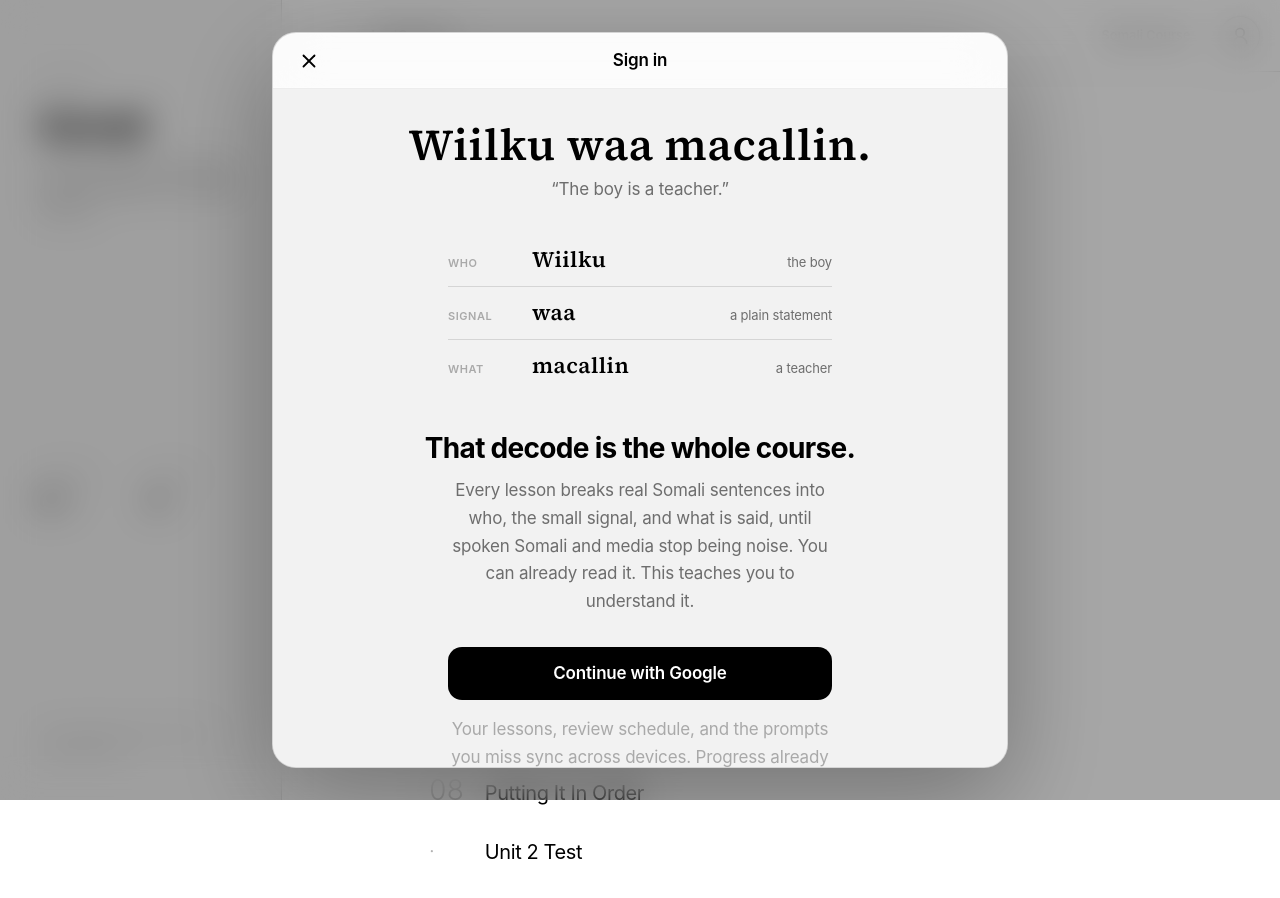
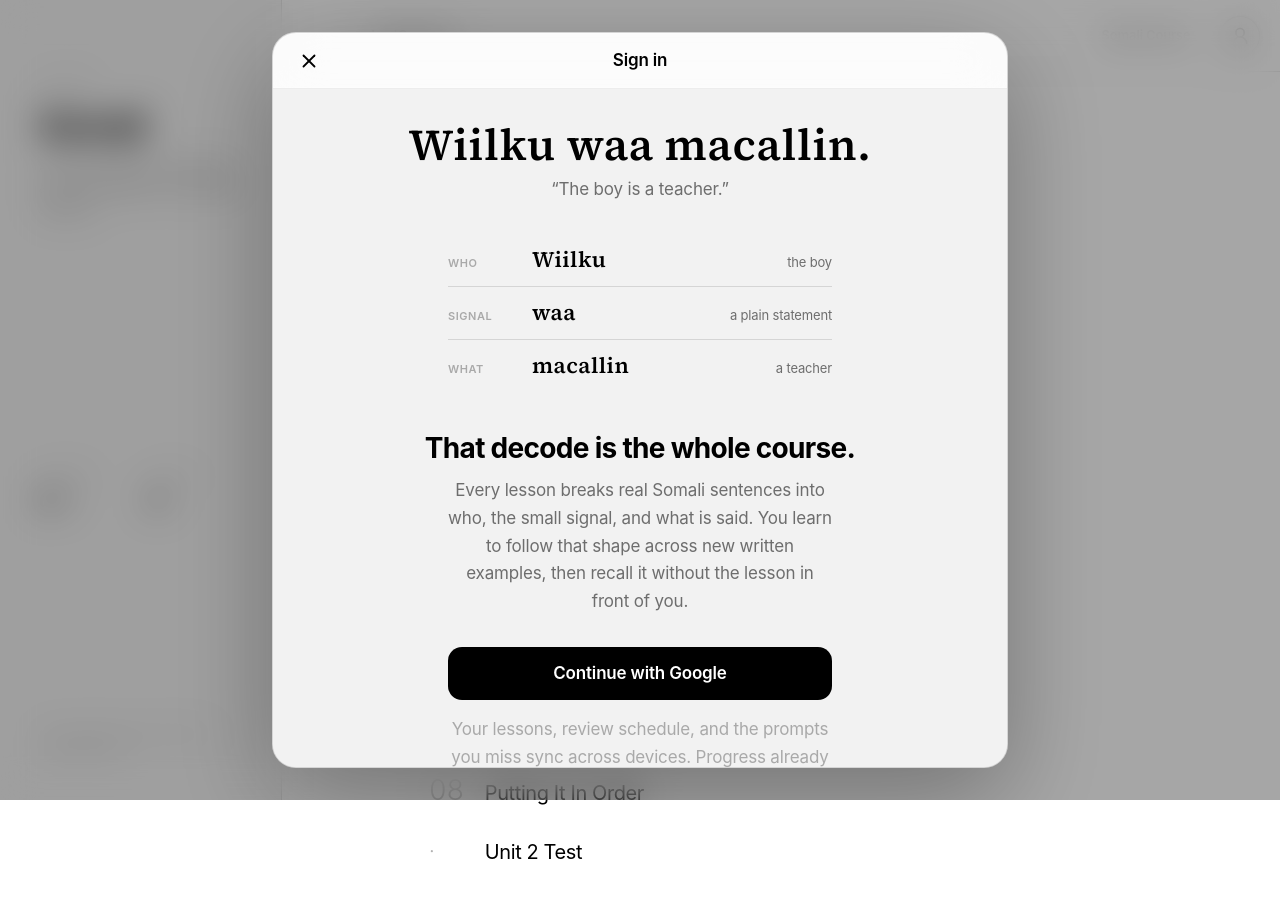
Before and after one commit to MoYusuf1/LeetGrammar, a React (Vite) app: page /#/learn in a window 1280 px wide. Both pictures are taken after a click on the button "Open profile". Shown: the top 898 px of the page. Built offline with nearby package versions, Linux system fonts and the light colour scheme; no server answers.

Commit message:
Clarify text-first learning claim
Updated the description in the ProfileSheet component to clarify the learning process.

```diff
--- a/src/components/ProfileSheet.tsx
+++ b/src/components/ProfileSheet.tsx
@@ -44,7 +44,7 @@ export default function ProfileSheet({ open, onClose }: { open: boolean; onClose
             <div className="mt-10 text-center">
               <h2 className="text-title1 font-bold tracking-tight">That decode is the whole course.</h2>
               <p className="mx-auto mt-3 max-w-sm text-body leading-relaxed text-label-2">
-                Every lesson breaks real Somali sentences into who, the small signal, and what is said, until spoken Somali and media stop being noise. You can already read it. This teaches you to understand it.
+                Every lesson breaks real Somali sentences into who, the small signal, and what is said. You learn to follow that shape across new written examples, then recall it without the lesson in front of you.
               </p>
             </div>
 
```
